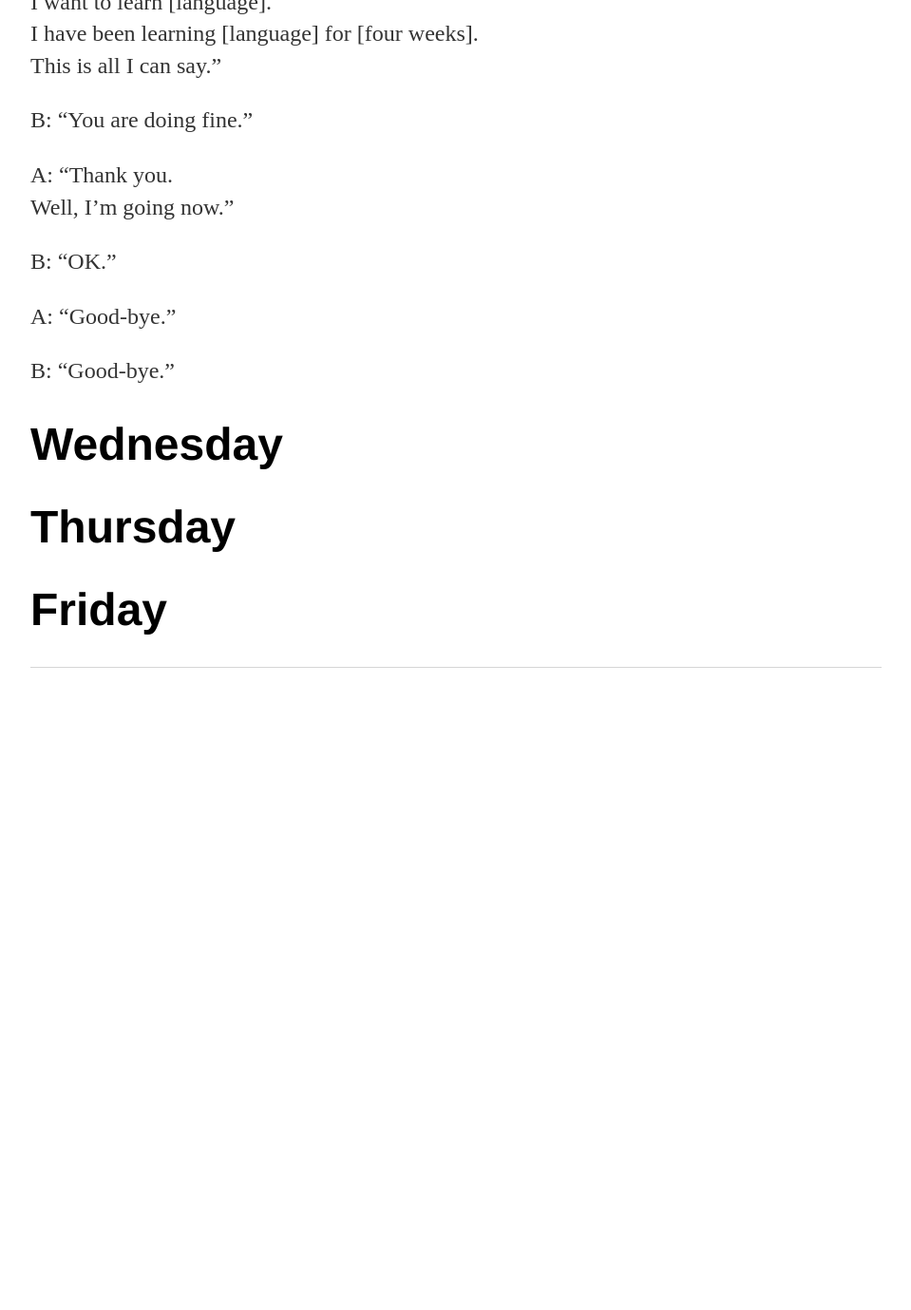
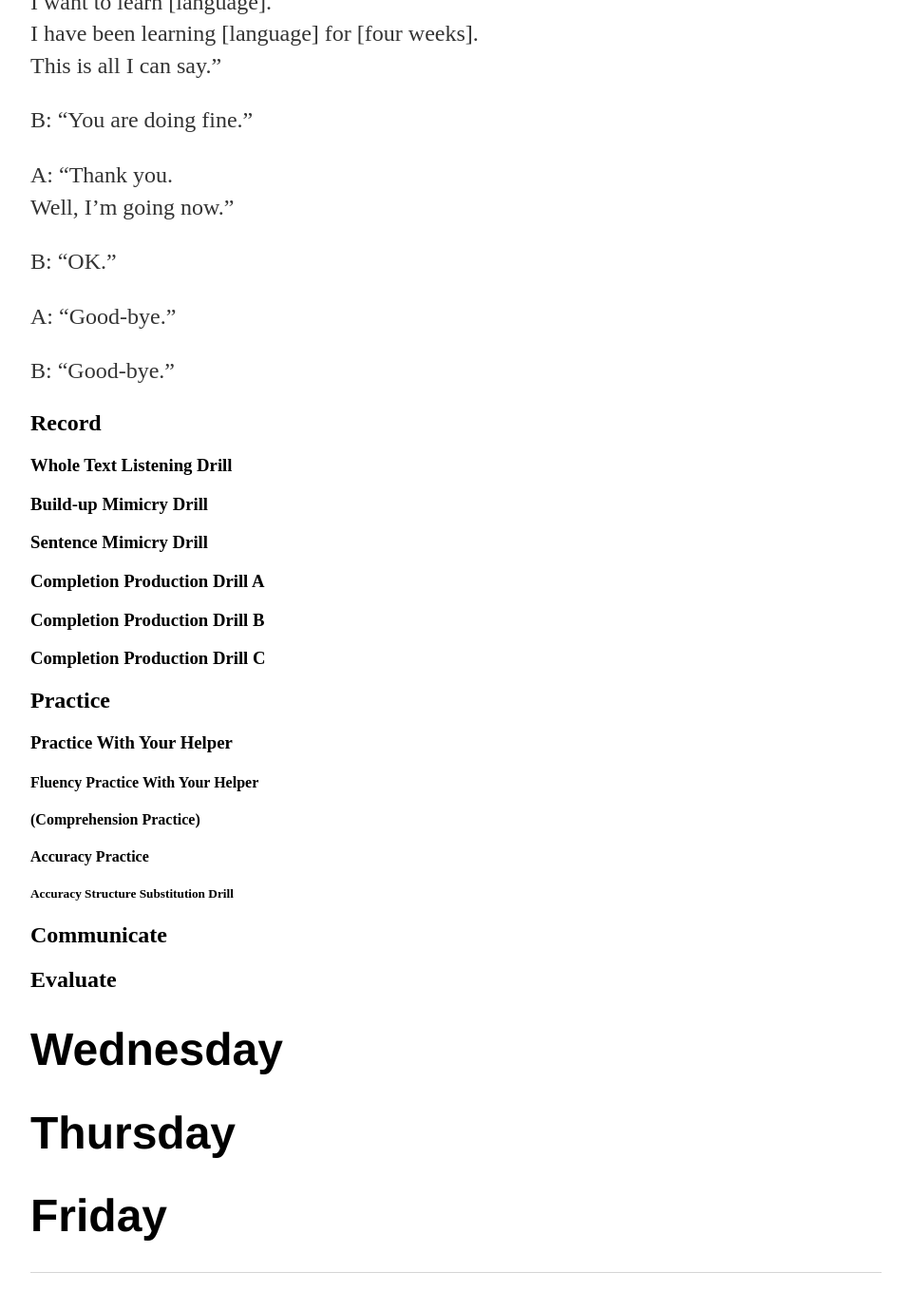
Before and after one commit to nczempin/ll, a Jekyll site: the page built from lamp-learner.md, in a window 1280 px wide and 1400 px high, scrolled down 1855 px. Shown: the top 1379 px of the window at 95% size, without its empty margins (160-1119 px from the left). Built offline with Jekyll 4.4.1, drawn with Linux system fonts in a browser that asks for light colours; before the commit the page ends 2618 px from its top, so only the background shows below that.

Commit message:
Update lamp-learner.md

```diff
--- a/lamp-learner.md
+++ b/lamp-learner.md
@@ -63,6 +63,30 @@ A: "Thank you.<br/>
 A: "Good-bye."
 
 B: "Good-bye."
+## Record
+### Whole Text Listening Drill
+### Build-up Mimicry Drill
+### Sentence Mimicry Drill
+### Completion Production Drill A
+### Completion Production Drill B
+### Completion Production Drill C
+
+## Practice
+
+### Practice With Your Helper
+
+#### Fluency Practice With Your Helper
+
+#### (Comprehension Practice)
+
+#### Accuracy Practice
+
+##### Accuracy Structure Substitution Drill
+
+## Communicate
+## Evaluate
+
+
 # Wednesday
 # Thursday
 # Friday
```
